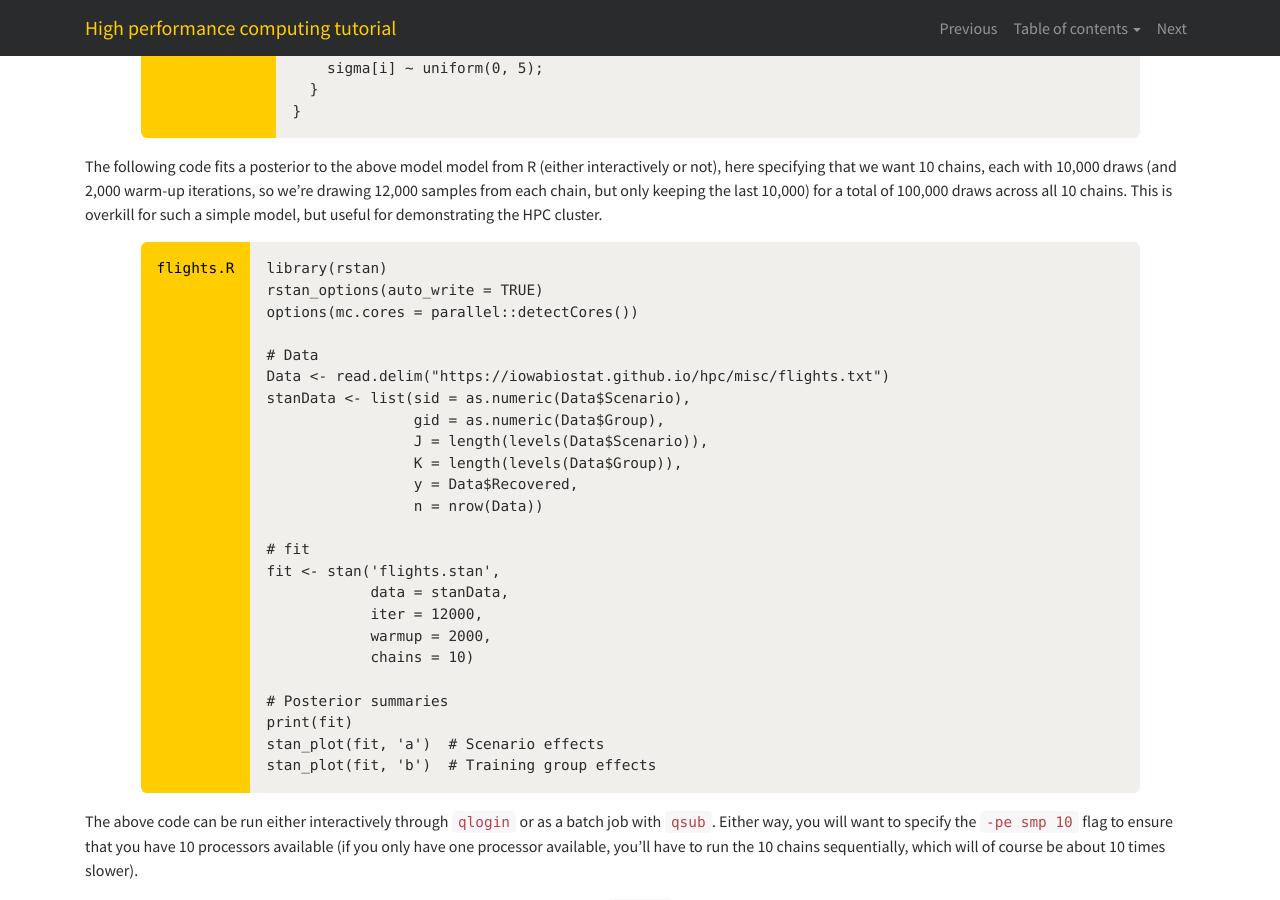
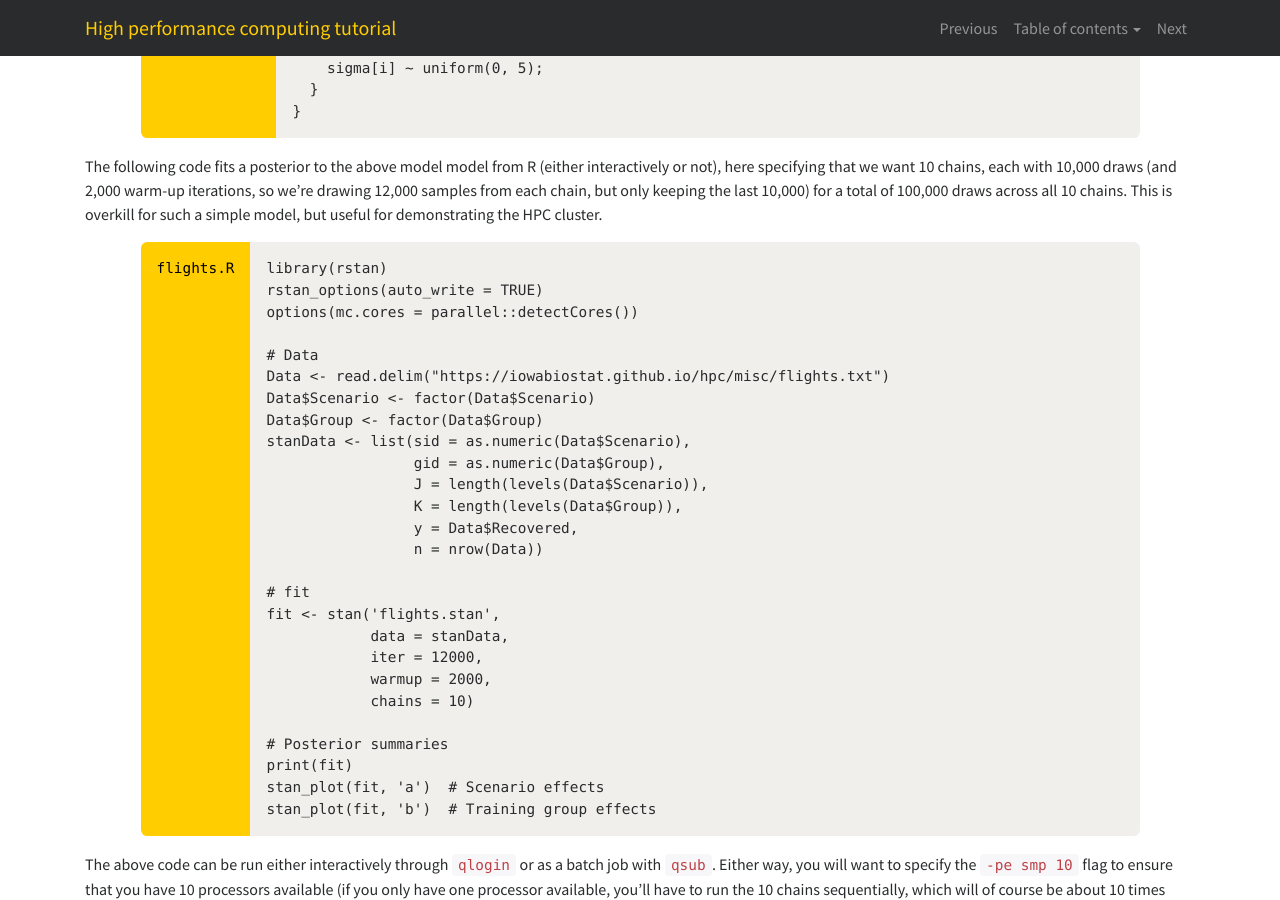
Before and after one commit to IowaBiostat/hpc, a Jekyll site: the page built from 14.md, in a window 1280 px wide and 900 px high, scrolled down 967 px. Built offline with Jekyll 4.4.1, drawn with Linux system fonts in a browser that asks for light colours; nearby versions of some CDN libraries; our own code applies the rules of GitHub Pages for plain Markdown files.

Commit message:
Updating R code for flights; compatibility with R 4.0

```diff
--- a/14.md
+++ b/14.md
@@ -67,6 +67,8 @@ options(mc.cores = parallel::detectCores())
 
 # Data
 Data <- read.delim("https://iowabiostat.github.io/hpc/misc/flights.txt")
+Data$Scenario <- factor(Data$Scenario)
+Data$Group <- factor(Data$Group)
 stanData <- list(sid = as.numeric(Data$Scenario),
                  gid = as.numeric(Data$Group),
                  J = length(levels(Data$Scenario)),
```
